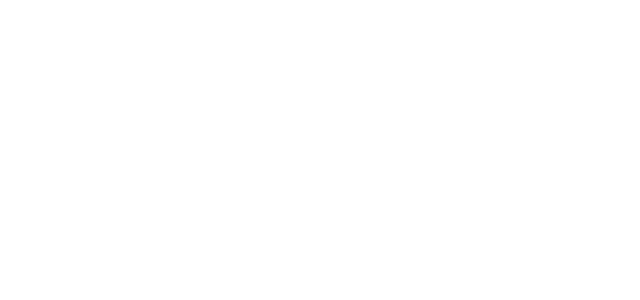
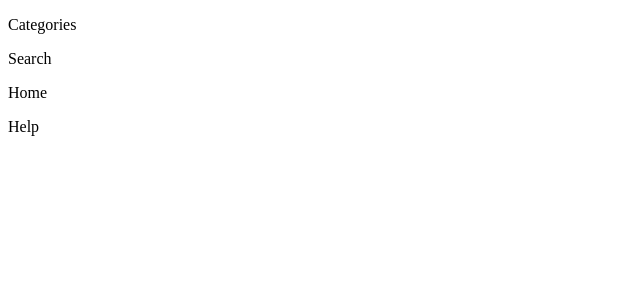
Before and after one commit to CodeForFoco/fd-servicedirectory, a React (Vite) app: page / in a window 1280 px wide. Shown: the top 300 px of the page, without its empty margins (0-640 px from the left). Built offline with nearby package versions, Linux system fonts and the light colour scheme.

Commit message:
Page structure (#3)
* Set up page structure and route config

* Finish setting up the routes

```diff
--- a/package.json
+++ b/package.json
@@ -29,6 +29,7 @@
 	},
 	"dependencies": {
 		"react": "^16.8.6",
-		"react-dom": "^16.8.6"
+		"react-dom": "^16.8.6",
+		"react-router-dom": "^5.0.0"
 	}
 }
--- /dev/null
+++ b/src/components/nav/index.jsx
@@ -0,0 +1,14 @@
+import React from "react";
+import Item from "./item";
+
+const Nav = () => {
+  return (
+    <nav>
+      <Item icon="search">Search</Item>
+      <Item icon="cross">Home</Item>
+      <Item icon="help">Help</Item>
+    </nav>
+  );
+};
+
+export default Nav;
--- /dev/null
+++ b/src/components/nav/item.jsx
@@ -0,0 +1,7 @@
+import React from "react";
+
+const Item = ({ children, icon }) => {
+  return <p>{children}</p>;
+};
+
+export default Item;
--- a/src/index.jsx
+++ b/src/index.jsx
@@ -1,6 +1,20 @@
 import React from "react";
 import { render } from "react-dom";
+import { BrowserRouter, Route, Switch } from "react-router-dom";
+import Nav from "./components/nav";
+import Categories from "./pages/categories";
+import Contact from "./pages/contact";
+import Search from "./pages/search";
 
-const App = () => null;
+const App = () => (
+  <BrowserRouter>
+    <Switch>
+      <Route exact path="/search" component={Search} />
+      <Route exact path="/contact" component={Contact} />
+      <Route path="/" component={Categories} />
+    </Switch>
+    <Nav />
+  </BrowserRouter>
+);
 
 render(<App />, document.getElementById("app"));
--- /dev/null
+++ b/src/pages/categories/index.jsx
@@ -0,0 +1,7 @@
+import React from "react";
+
+const Categories = ({ match }) => {
+  return <p>Categories</p>;
+};
+
+export default Categories;
--- /dev/null
+++ b/src/pages/contact/index.jsx
@@ -0,0 +1,7 @@
+import React from "react";
+
+const Contact = ({ match }) => {
+  return null;
+};
+
+export default Contact;
--- /dev/null
+++ b/src/pages/search/index.jsx
@@ -0,0 +1,7 @@
+import React from "react";
+
+const Search = ({ match }) => {
+  return null;
+};
+
+export default Search;
```
Also changed, not shown: src/pages/service-detail/index.jsx (added, +7 -0 lines), src/pages/services/index.jsx (added, +7 -0 lines), .eslintrc.js, src/pages/types/index.jsx (added), 1 other file (tests, documents, lock files or other folders).
